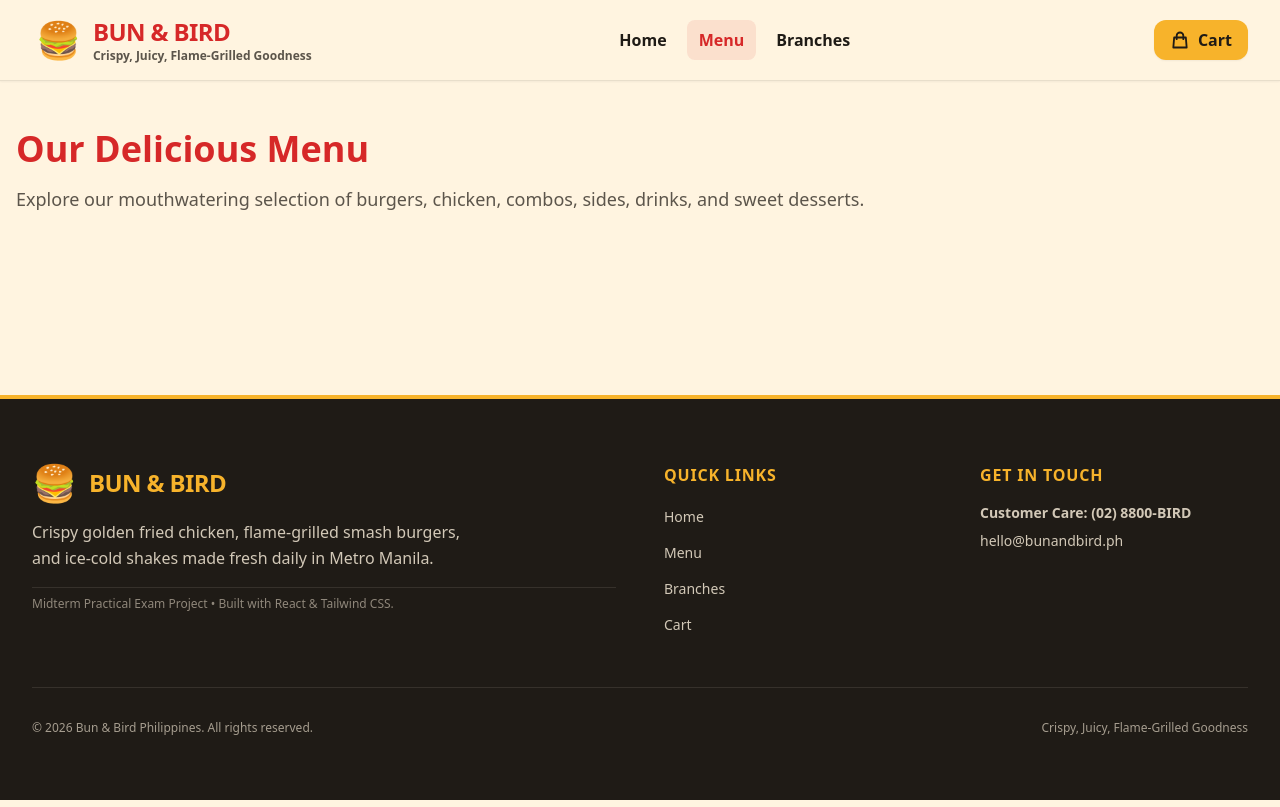
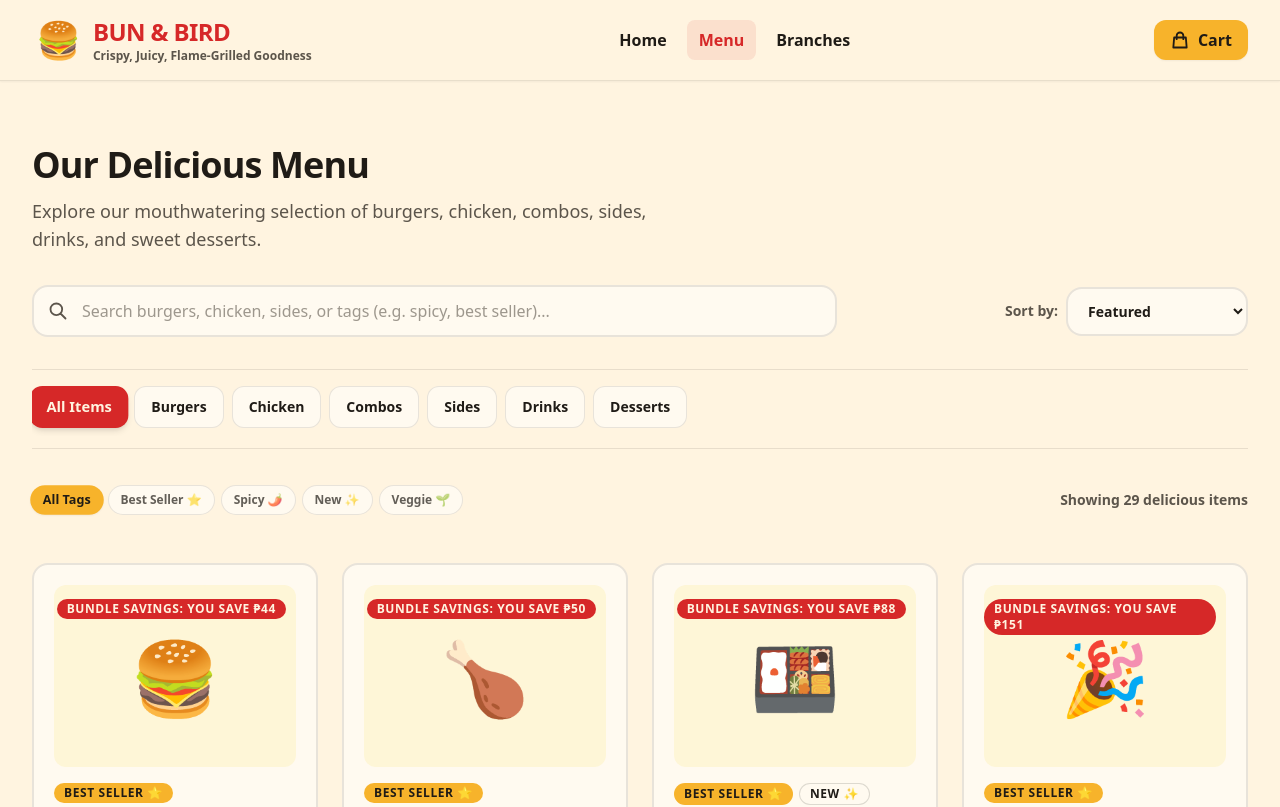
Before and after one commit to StiflingCorn921-create/bun-and-bird, a React (Vite) app: page /menu in a window 1280 px wide. Shown: the top 807 px of the page. Built offline with nearby package versions, Linux system fonts and the light colour scheme; the HTML template or start-up script is replaced by a standard one.

Commit message:
Add Menu page with filters and search

```diff
--- /dev/null
+++ b/src/components/CategoryTabs.jsx
@@ -0,0 +1,37 @@
+import { siteContent } from '../data/siteContent';
+
+export function CategoryTabs({ categories = [], selectedCategory = 'all', onSelectCategory }) {
+  return (
+    <div className="flex items-center gap-2 overflow-x-auto pb-2 pt-1 scrollbar-none select-none">
+      <button
+        type="button"
+        onClick={() => onSelectCategory('all')}
+        className={`px-4 py-2.5 rounded-xl font-black text-sm whitespace-nowrap transition-all cursor-pointer ${
+          selectedCategory === 'all'
+            ? 'bg-ketchup text-cream shadow-md scale-105'
+            : 'bg-cream-light text-charcoal border border-charcoal/10 hover:border-ketchup/30 hover:bg-mustard/20'
+        }`}
+      >
+        {siteContent.menu.allCategoriesLabel}
+      </button>
+
+      {categories.map((cat) => {
+        const isSelected = selectedCategory === cat.id;
+        return (
+          <button
+            key={cat.id}
+            type="button"
+            onClick={() => onSelectCategory(cat.id)}
+            className={`px-4 py-2.5 rounded-xl font-black text-sm whitespace-nowrap transition-all cursor-pointer ${
+              isSelected
+                ? 'bg-ketchup text-cream shadow-md scale-105'
+                : 'bg-cream-light text-charcoal border border-charcoal/10 hover:border-ketchup/30 hover:bg-mustard/20'
+            }`}
+          >
+            {cat.label}
+          </button>
+        );
+      })}
+    </div>
+  );
+}
--- /dev/null
+++ b/src/components/EmptyState.jsx
@@ -0,0 +1,25 @@
+import { Button } from './Button';
+
+export function EmptyState({
+  emoji = '🔍',
+  title,
+  subtitle,
+  actionLabel,
+  onAction,
+  className = '',
+}) {
+  return (
+    <div className={`text-center py-16 px-4 max-w-md mx-auto space-y-4 ${className}`}>
+      <span className="text-6xl sm:text-7xl block select-none mb-2">{emoji}</span>
+      <h3 className="text-2xl font-black text-charcoal">{title}</h3>
+      {subtitle && <p className="text-sm sm:text-base text-charcoal-muted leading-relaxed">{subtitle}</p>}
+      {actionLabel && onAction && (
+        <div className="pt-2">
+          <Button type="button" variant="primary" onClick={onAction}>
+            {actionLabel}
+          </Button>
+        </div>
+      )}
+    </div>
+  );
+}
--- /dev/null
+++ b/src/components/SearchBar.jsx
@@ -0,0 +1,47 @@
+import { siteContent } from '../data/siteContent';
+
+export function SearchBar({ value, onChange, onClear, className = '' }) {
+  return (
+    <div className={`relative flex items-center w-full ${className}`}>
+      {/* Search Icon */}
+      <div className="absolute left-4 pointer-events-none text-charcoal-muted">
+        <svg
+          className="w-5 h-5"
+          fill="none"
+          viewBox="0 0 24 24"
+          stroke="currentColor"
+          strokeWidth={2.2}
+          aria-hidden="true"
+        >
+          <path
+            strokeLinecap="round"
+            strokeLinejoin="round"
+            d="M21 21l-6-6m2-5a7 7 0 11-14 0 7 7 0 0114 0z"
+          />
+        </svg>
+      </div>
+
+      <input
+        type="text"
+        value={value}
+        onChange={(e) => onChange(e.target.value)}
+        placeholder={siteContent.menu.searchPlaceholder}
+        aria-label={siteContent.menu.searchAria}
+        className="w-full pl-12 pr-10 py-3 rounded-2xl bg-cream-light border-2 border-charcoal/10 focus:border-ketchup focus:outline-none focus:ring-2 focus:ring-ketchup/20 text-charcoal placeholder-charcoal-muted/60 text-sm sm:text-base font-medium transition-all"
+      />
+
+      {value && (
+        <button
+          type="button"
+          onClick={onClear}
+          aria-label={siteContent.menu.clearSearchAria}
+          className="absolute right-3 p-1 rounded-full text-charcoal-muted hover:text-charcoal hover:bg-charcoal/10 transition-colors"
+        >
+          <svg className="w-5 h-5" fill="none" viewBox="0 0 24 24" stroke="currentColor">
+            <path strokeLinecap="round" strokeLinejoin="round" strokeWidth={2.5} d="M6 18L18 6M6 6l12 12" />
+          </svg>
+        </button>
+      )}
+    </div>
+  );
+}
--- a/src/pages/Menu.jsx
+++ b/src/pages/Menu.jsx
@@ -1,10 +1,160 @@
+import { useState, useMemo } from 'react';
 import { siteContent } from '../data/siteContent';
+import { categories, allMenuItems } from '../data';
+import { MenuCard } from '../components/MenuCard';
+import { CategoryTabs } from '../components/CategoryTabs';
+import { SearchBar } from '../components/SearchBar';
+import { EmptyState } from '../components/EmptyState';
+import { SectionHeading } from '../components/SectionHeading';
+
+const TAG_OPTIONS = ['all', 'best seller', 'spicy', 'new', 'vegetarian-friendly'];
 
 export default function Menu() {
+  const [selectedCategory, setSelectedCategory] = useState('all');
+  const [searchQuery, setSearchQuery] = useState('');
+  const [selectedTag, setSelectedTag] = useState('all');
+  const [sortOption, setSortOption] = useState('default');
+
+  // Filter and sort items
+  const filteredItems = useMemo(() => {
+    return allMenuItems.filter((item) => {
+      // 1. Category Filter
+      if (selectedCategory !== 'all' && item.categoryId !== selectedCategory) {
+        return false;
+      }
+
+      // 2. Search Query (uses MenuItem.matches method!)
+      if (searchQuery.trim() && !item.matches(searchQuery)) {
+        return false;
+      }
+
+      // 3. Tag Filter
+      if (selectedTag !== 'all') {
+        if (!Array.isArray(item.tags) || !item.tags.includes(selectedTag)) {
+          return false;
+        }
+      }
+
+      return true;
+    }).sort((a, b) => {
+      if (sortOption === 'priceAsc') {
+        return a.price - b.price;
+      }
+      if (sortOption === 'priceDesc') {
+        return b.price - a.price;
+      }
+      if (sortOption === 'nameAsc') {
+        return a.name.localeCompare(b.name);
+      }
+      return 0; // default featured order
+    });
+  }, [selectedCategory, searchQuery, selectedTag, sortOption]);
+
+  const handleResetFilters = () => {
+    setSelectedCategory('all');
+    setSearchQuery('');
+    setSelectedTag('all');
+    setSortOption('default');
+  };
+
+  const resultsCountText =
+    filteredItems.length === 1
+      ? siteContent.menu.resultsCountSingle
+      : siteContent.menu.resultsCountPlural.replace('{count}', filteredItems.length);
+
   return (
-    <div className="py-12 px-4 max-w-7xl mx-auto w-full">
-      <h1 className="text-4xl font-black text-ketchup">{siteContent.menu.title}</h1>
-      <p className="mt-4 text-lg text-charcoal-muted">{siteContent.menu.subtitle}</p>
+    <div className="max-w-7xl mx-auto px-4 sm:px-6 lg:px-8 py-10 sm:py-16 space-y-8">
+      {/* Page Title */}
+      <SectionHeading
+        title={siteContent.menu.title}
+        subtitle={siteContent.menu.subtitle}
+      />
+
+      {/* Search and Sort Toolbar */}
+      <div className="grid grid-cols-1 md:grid-cols-12 gap-4 items-center">
+        {/* Search Bar */}
+        <div className="md:col-span-8">
+          <SearchBar
+            value={searchQuery}
+            onChange={setSearchQuery}
+            onClear={() => setSearchQuery('')}
+          />
+        </div>
+
+        {/* Sort Select */}
+        <div className="md:col-span-4 flex items-center justify-end gap-2">
+          <label htmlFor="menu-sort" className="text-xs sm:text-sm font-bold text-charcoal-muted whitespace-nowrap">
+            {siteContent.menu.sortLabel}
+          </label>
+          <select
+            id="menu-sort"
+            value={sortOption}
+            onChange={(e) => setSortOption(e.target.value)}
+            className="w-full md:w-auto px-4 py-3 rounded-2xl bg-cream-light border-2 border-charcoal/10 font-bold text-sm text-charcoal focus:border-ketchup focus:outline-none focus:ring-2 focus:ring-ketchup/20 cursor-pointer"
+          >
+            <option value="default">{siteContent.menu.sortOptions.default}</option>
+            <option value="priceAsc">{siteContent.menu.sortOptions.priceAsc}</option>
+            <option value="priceDesc">{siteContent.menu.sortOptions.priceDesc}</option>
+            <option value="nameAsc">{siteContent.menu.sortOptions.nameAsc}</option>
+          </select>
+        </div>
+      </div>
+
+      {/* Category Tabs */}
+      <div className="border-y border-charcoal/10 py-3">
+        <CategoryTabs
+          categories={categories}
+          selectedCategory={selectedCategory}
+          onSelectCategory={setSelectedCategory}
+        />
+      </div>
+
+      {/* Tag Filter Chips & Results Count */}
+      <div className="flex flex-col sm:flex-row sm:items-center justify-between gap-4 pt-1">
+        {/* Tag chips */}
+        <div className="flex flex-wrap items-center gap-1.5">
+          {TAG_OPTIONS.map((tag) => {
+            const isSelected = selectedTag === tag;
+            const label = siteContent.menu.tagLabels[tag] || tag;
+            return (
+              <button
+                key={tag}
+                type="button"
+                onClick={() => setSelectedTag(tag)}
+                className={`px-3 py-1.5 rounded-full text-xs font-bold transition-all cursor-pointer ${
+                  isSelected
+                    ? 'bg-mustard text-charcoal shadow-xs scale-105'
+                    : 'bg-cream-light text-charcoal/70 border border-charcoal/10 hover:border-charcoal/30'
+                }`}
+              >
+                {label}
+              </button>
+            );
+          })}
+        </div>
+
+        {/* Results Counter */}
+        <span className="text-xs sm:text-sm font-semibold text-charcoal-muted">
+          {resultsCountText}
+        </span>
+      </div>
+
+      {/* Menu Grid or Empty State */}
+      {filteredItems.length === 0 ? (
+        <EmptyState
+          emoji="🍔"
+          title={siteContent.menu.emptyTitle}
+          subtitle={siteContent.menu.emptySubtitle}
+          actionLabel={siteContent.menu.resetFiltersBtn}
+          onAction={handleResetFilters}
+        />
+      ) : (
+        <div className="grid grid-cols-1 sm:grid-cols-2 lg:grid-cols-3 xl:grid-cols-4 gap-6 pt-4">
+          {filteredItems.map((item) => (
+            <MenuCard key={item.id} item={item} />
+          ))}
+        </div>
+      )}
     </div>
   );
 }
```
